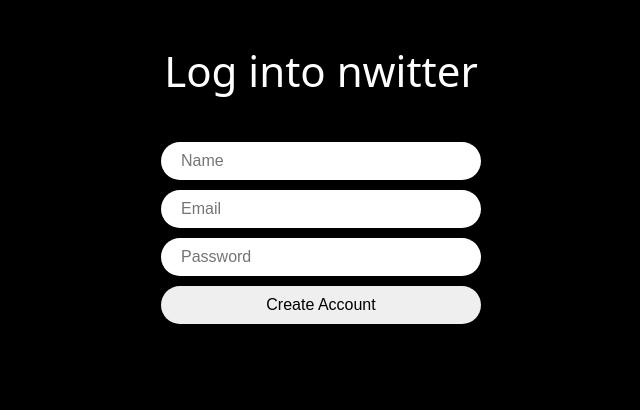
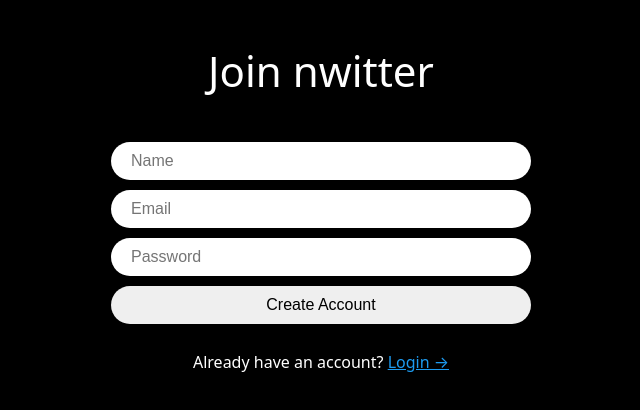
Before and after one commit to loveAlakazam/nwitter, a React (Vite) app: page /create-account in a window 1280 px wide. Shown: the top 410 px of the page, without its empty margins (319-959 px from the left). Built offline with nearby package versions, Linux system fonts and the light colour scheme; no server answers.

Commit message:
Login & Create Account

```diff
--- /dev/null
+++ b/src/routes/auth-components.ts
@@ -0,0 +1,45 @@
+import { styled } from "styled-components";
+export const Wrapper = styled.div`
+  height: 100%;
+  display: flex;
+  flex-direction: column;
+  align-items: center;
+  width: 420px;
+  padding: 50px 0px;
+`;
+export const Title = styled.h1`
+  font-size: 42px;
+`;
+export const Form = styled.form`
+  margin-top: 50px;
+  margin-bottom: 10px;
+  display: flex;
+  flex-direction: column;
+  gap: 10px;
+  width: 100%;
+`;
+export const Input = styled.input`
+  padding: 10px 20px;
+  border-radius: 50px;
+  border: none;
+  width: 100%;
+  font-size: 16px;
+  &[type="submit"] {
+    cursor: pointer;
+    &:hover {
+      opacity: 0.8;
+    }
+  }
+`;
+
+export const Error = styled.span`
+  font-weight: 600;
+  color: tomato;
+`;
+
+export const Switcher = styled.span`
+  margin-top: 20px;
+  a {
+    color: #1d9bf0;
+  }
+`;
--- a/src/routes/create-account.tsx
+++ b/src/routes/create-account.tsx
@@ -1,45 +1,14 @@
 import { createUserWithEmailAndPassword, updateProfile } from "firebase/auth";
 import { useState } from "react";
-import { styled } from "styled-components";
+
 import { auth } from "../firebase";
-import { useNavigate } from "react-router-dom";
+import { Link, useNavigate } from "react-router-dom";
+import { FirebaseError } from "firebase/app";
+import { Form, Input, Error, Title, Wrapper, Switcher } from "./auth-components";
 
-const Wrapper = styled.div`
-  height: 100%;
-  display: flex;
-  flex-direction: column;
-  align-items: center;
-  width: 420px;
-  padding: 50px; 0px;
-`;
-const Title = styled.h1`
-  font-size: 42px;
-`;
-const Form = styled.form`
-  margin-top: 50px;
-  display: flex;
-  flex-direction: column;
-  gap: 10px;
-  width: 100%;
-`;
-const Input = styled.input`
-  padding: 10px 20px;
-  border-radius: 50px;
-  border: none;
-  width: 100%;
-  font-size: 16px;
-  &[type="submit"] {
-    cursor: pointer;
-    &:hover {
-      opacity: 0.8;
-    }
-  }
-`;
-
-const Error = styled.span`
-  font-weight: 600;
-  color: tomato;
-`;
+const errors = {
+  "auth/email-already-in-use": "That email already exists",
+};
 
 export default function CreateAccount() {
   const navigate = useNavigate();
@@ -70,6 +39,7 @@
   // 버튼클릭 이벤트 발생할때
   const onSubmit = async (e: React.FormEvent<HTMLFormElement>) => {
     e.preventDefault();
+    setError("");
     if (isLoading || name === "" || email === "" || password === "") {
       return;
     }
@@ -84,6 +54,10 @@
       navigate("/");
     } catch (error) {
       // set error
+      if (error instanceof FirebaseError) {
+        setError(error.message);
+      }
+      console.log(error);
     } finally {
       setLoading(false);
     }
@@ -91,7 +65,7 @@
 
   return (
     <Wrapper>
-      <Title>Log into nwitter</Title>
+      <Title>Join nwitter</Title>
       <Form onSubmit={onSubmit}>
         <Input
           onChange={onChange} // onChange 함수
@@ -124,6 +98,9 @@
         />
       </Form>
       {error !== "" ? <Error>{error}</Error> : null}
+      <Switcher>
+        Already have an account? <Link to="/login">Login &rarr;</Link>
+      </Switcher>
     </Wrapper>
   );
 }
--- a/src/routes/login.tsx
+++ b/src/routes/login.tsx
@@ -1,3 +1,82 @@
-export default function Login() {
-  return <h1>Login!</h1>;
+import { useState } from "react";
+import { Link, useNavigate } from "react-router-dom";
+import { FirebaseError } from "firebase/app";
+import { signInWithEmailAndPassword } from "firebase/auth";
+import { auth } from "../firebase";
+import { Form, Input, Error, Title, Wrapper, Switcher } from "./auth-components";
+
+const errors = {
+  "auth/email-already-in-use": "That email already exists",
+};
+
+export default function CreateAccount() {
+  const navigate = useNavigate();
+  const [isLoading, setLoading] = useState(false); // 화면 로딩 X
+  const [email, setEmail] = useState("");
+  const [password, setPassword] = useState("");
+  const [error, setError] = useState("");
+
+  // 값이 변경될때 발생하는 이벤트
+  const onChange = (e: React.ChangeEvent<HTMLInputElement>) => {
+    const {
+      target: { name, value },
+    } = e;
+
+    if (name === "password") {
+      setPassword(value);
+    } else if (name === "email") {
+      setEmail(value);
+    }
+  };
+
+  // 버튼클릭 이벤트 발생할때
+  const onSubmit = async (e: React.FormEvent<HTMLFormElement>) => {
+    e.preventDefault();
+    setError("");
+    if (isLoading || email === "" || password === "") return;
+    try {
+      setLoading(true);
+      await signInWithEmailAndPassword(auth, email, password);
+
+      // go to index
+      navigate("/");
+    } catch (e) {
+      // set error
+      if (e instanceof FirebaseError) {
+        setError(e.message);
+      }
+      console.log(e);
+    } finally {
+      setLoading(false);
+    }
+  };
+
+  return (
+    <Wrapper>
+      <Title>Log into nwitter</Title>
+      <Form onSubmit={onSubmit}>
+        <Input
+          onChange={onChange}
+          name="email"
+          value={email}
+          placeholder="Email"
+          type="email"
+          required
+        />
+        <Input
+          onChange={onChange}
+          name="password"
+          value={password}
+          placeholder="Password"
+          type="password"
+          required
+        />
+        <Input onChange={onChange} type="submit" value={isLoading ? "Loading..." : "Log in"} />
+      </Form>
+      {error !== "" ? <Error>{error}</Error> : null}
+      <Switcher>
+        Don't have an account? <Link to="/create-account">Create one &rarr;</Link>
+      </Switcher>
+    </Wrapper>
+  );
 }
```
